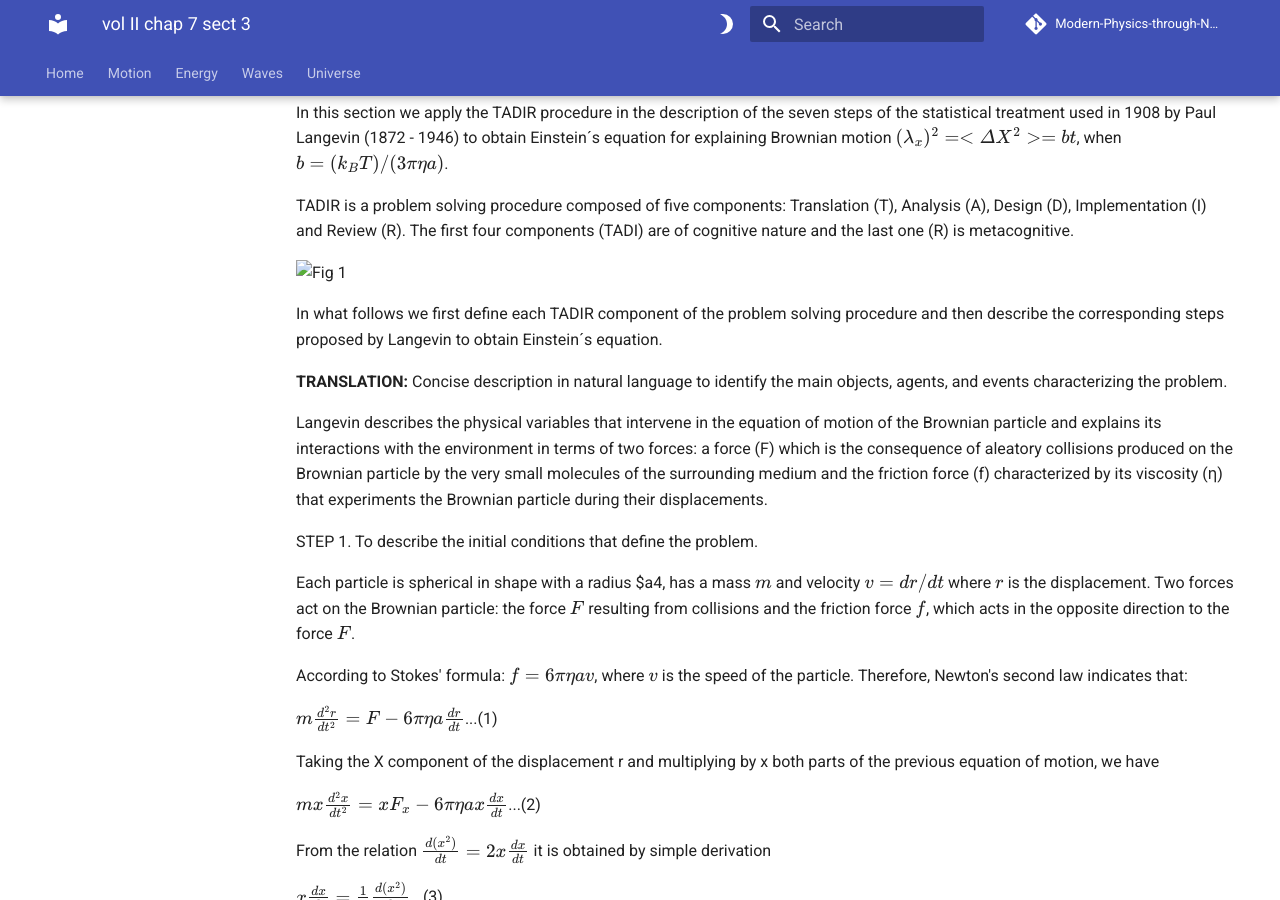
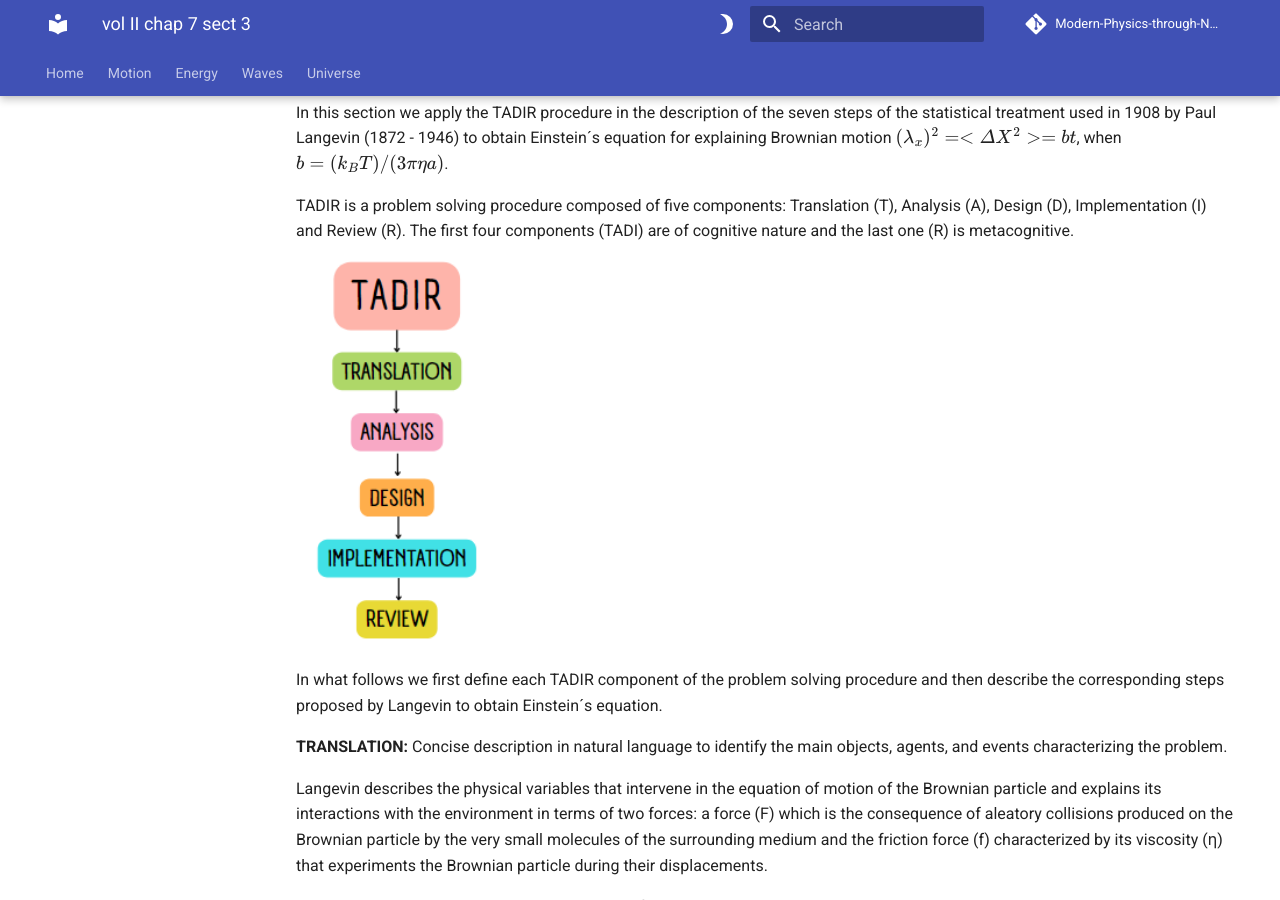
Before and after one commit to modphysnobel/modphysnobel.github.io, an MkDocs documentation site: the page built from docs/vol-II/vol-II-chap-7-sect-3.md, in a window 1280 px wide and 900 px high, scrolled down 312 px. Built offline with MkDocs 1.6.1 and Material for MkDocs 9.7.7, drawn with Linux system fonts in a browser that asks for light colours; some web fonts are replaced; comment, search, counter and statistics services are not loaded.

Commit message:
Update vol-II-chap-7-sect-3.md

```diff
--- a/docs/vol-II/vol-II-chap-7-sect-3.md
+++ b/docs/vol-II/vol-II-chap-7-sect-3.md
@@ -11,7 +11,7 @@ In this section we apply the TADIR procedure in the description of the seven ste
 
 TADIR is a problem solving procedure composed of five components: Translation (T), Analysis (A), Design (D), Implementation (I) and Review (R). The first four components (TADI) are of cognitive nature and the last one (R) is metacognitive.
 
-![Fig 1](./figs/chap-7-sect-3-fig1.png){width=200}
+![Fig 1](./figs/chap-7-sect-3-fig1.PNG){width=200}
 
 In what follows we first define each TADIR component of the problem solving procedure and then describe the corresponding steps proposed by Langevin to obtain Einstein´s equation.
 
```
